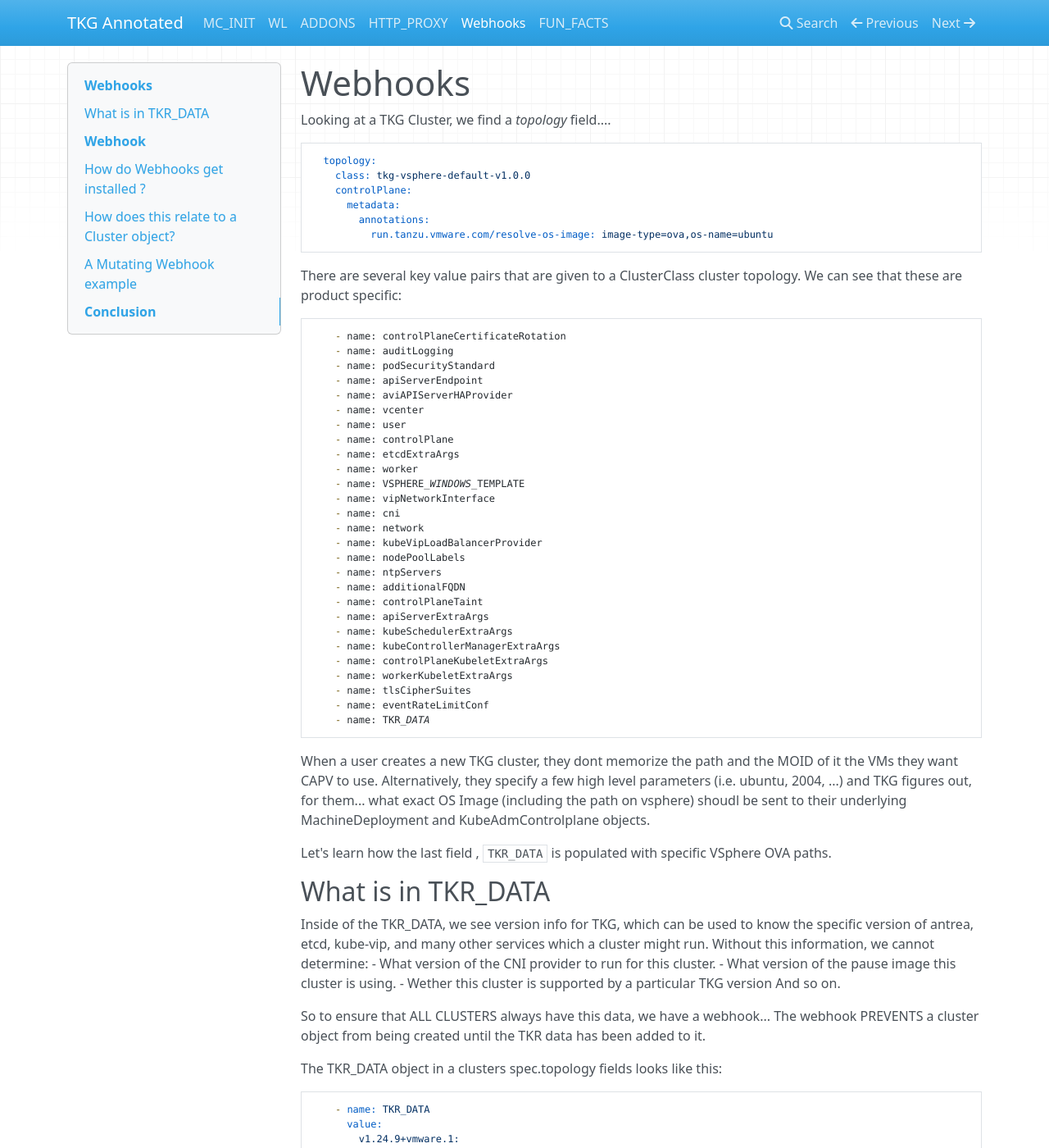
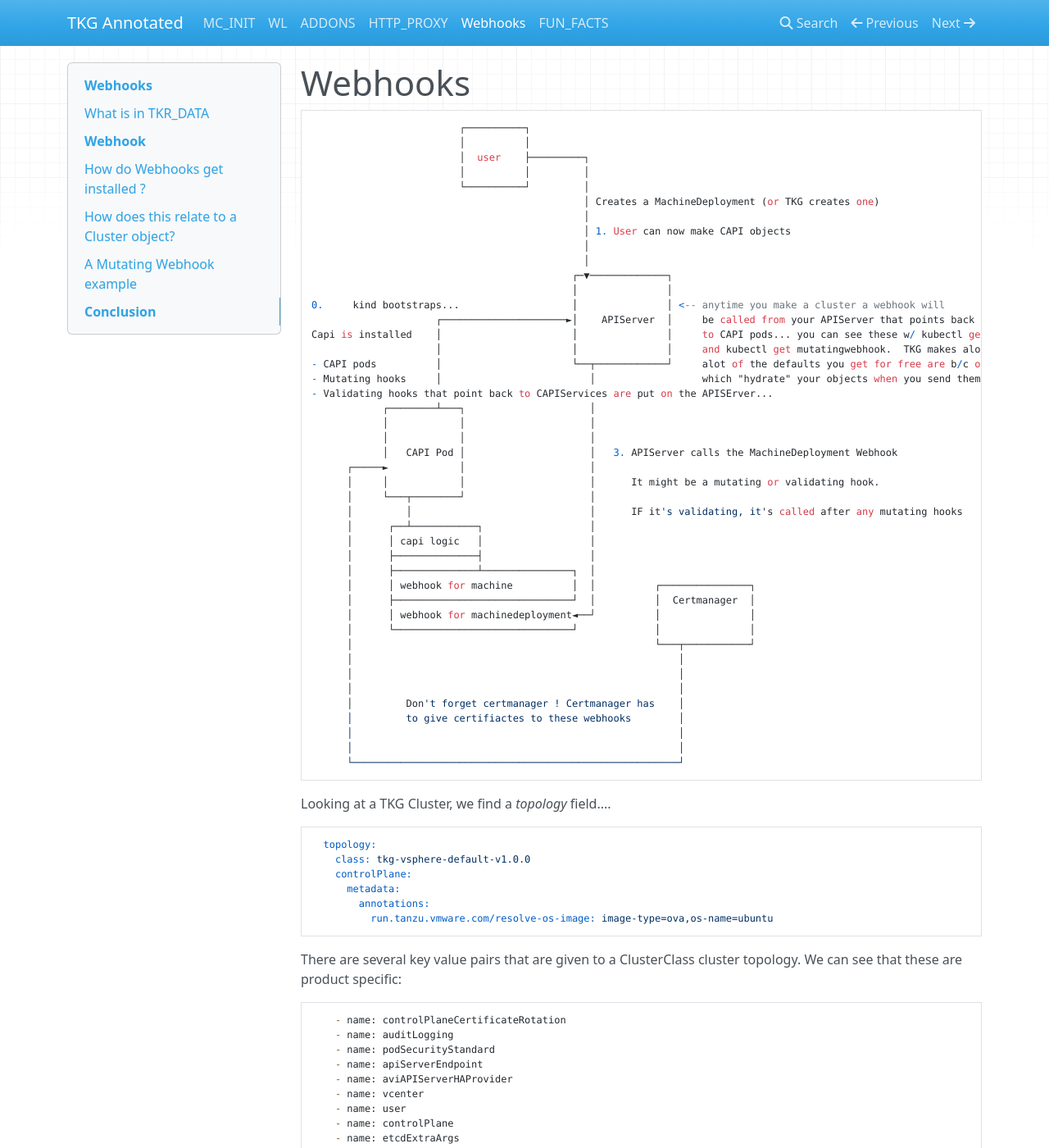
Before and after one commit to jayunit100/tanzu-install-annotated, an MkDocs documentation site: the page built from docs/z3-webhooks.md, in a window 1280 px wide and 1400 px high. Shown: the whole window at 82% size. Built offline with MkDocs 1.6.1, drawn with Linux system fonts in a browser that asks for light colours; nearby versions of some CDN libraries; some of the changed text lies outside the part shown.

Commit message:
Update z3-webhooks.md

````diff
--- a/docs/z3-webhooks.md
+++ b/docs/z3-webhooks.md
@@ -1,6 +1,51 @@
 # Webhooks
 
-
+```
+                         ┌──────────┐
+                         │          │
+                         │  user    ├─────────┐
+                         │          │         │
+                         └──────────┘         │
+                                              │ Creates a MachineDeployment (or TKG creates one)
+                                              │
+                                              │ 1. User can now make CAPI objects
+                                              │
+                                              │
+                                            ┌─▼─────────────┐
+                                            │               │
+0.     kind bootstraps...                   │               │ <-- anytime you make a cluster a webhook will
+                     ┌─────────────────────►│    APIServer  │     be called from your APIServer that points back
+Capi is installed    │                      │               │     to CAPI pods... you can see these w/ kubectl get validatingwebhook
+                     │                      │               │     and kubectl get mutatingwebhook.  TKG makes alot of these, and
+- CAPI pods          │                      └──┬────────────┘     alot of the defaults you get for free are b/c of mutating webhooks
+- Mutating hooks     │                         │                  which "hydrate" your objects when you send them to the APIServer...
+- Validating hooks that point back to CAPIServices are put on the APISErver...
+            ┌────────┴───┐                     │
+            │            │                     │
+            │            │                     │
+            │   CAPI Pod │                     │   3. APIServer calls the MachineDeployment Webhook
+      ┌─────►            │                     │
+      │     │            │                     │      It might be a mutating or validating hook.
+      │     └───┬────────┘                     │
+      │         │                              │      IF it's validating, it's called after any mutating hooks
+      │      ┌──┴───────────┐                  │
+      │      │ capi logic   │                  │
+      │      ├──────────────┤                  │
+      │      ├──────────────┴───────────────┐  │
+      │      │ webhook for machine          │  │          ┌───────────────┐
+      │      ├──────────────────────────────┘  │          │  Certmanager  │
+      │      │ webhook for machinedeployment◄──┘          │               │
+      │      └──────────────────────────────┘             │               │
+      │                                                   └───┬───────────┘
+      │                                                       │
+      │                                                       │
+      │                                                       │
+      │         Don't forget certmanager ! Certmanager has    │
+      │         to give certifiactes to these webhooks        │
+      │                                                       │
+      │                                                       │
+      └───────────────────────────────────────────────────────┘
+```
 
 Looking at a TKG Cluster, we find a *topology* field....
 
@@ -259,7 +304,9 @@ takes more then 10 seconds to add the TKR_BOM field into an incoming cluster def
   timeoutSeconds: 10
 ```
 
-### Wheres the code (TODO)
+### Wheres the code ?
+
+The code that does the work here is https://github.com/vmware-tanzu/tanzu-framework/blob/main/tkg/vsphere-template-resolver/template/resolver.go.
 
 Ok so weve really looked at the high level definition.  But what is the webhook DOING once this web service is called by the APIServer when you made your `Cluster`?
 
````
